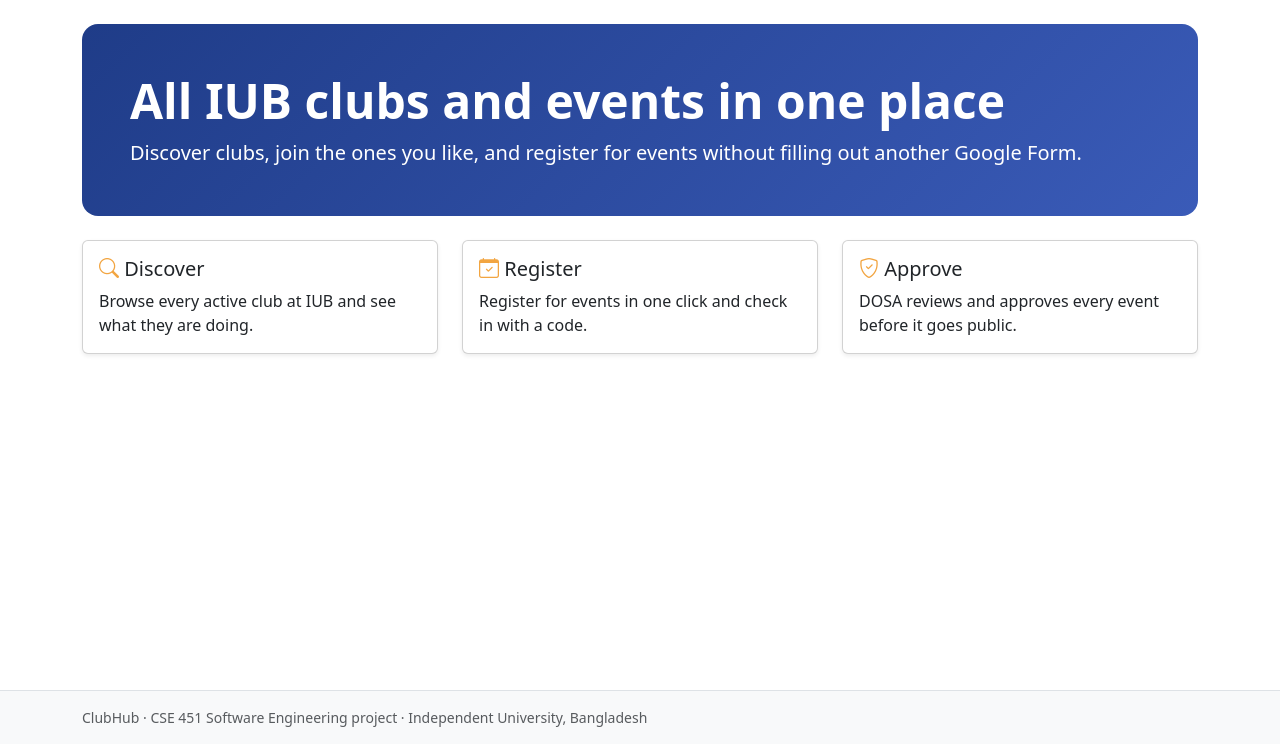
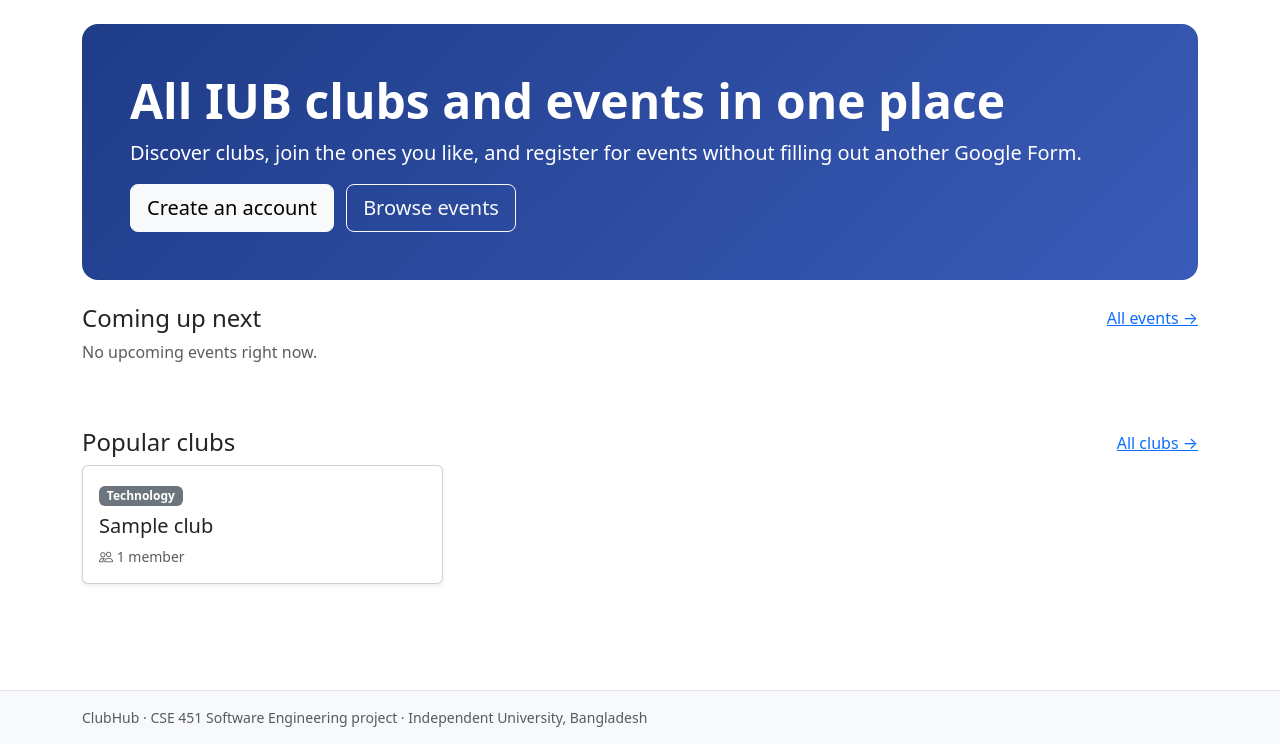
Before and after one commit to sadmanmahmood3/clubhub, a Django app: page / in a window 1280 px wide. Shown: the part 56-800 px from the top of the page. Run offline with Django 5.2, Linux system fonts and the light colour scheme; tables that the repository leaves empty hold one stand-in row (values such as "Sample post").

Commit message:
Show upcoming events and popular clubs on home page

```diff
--- a/accounts/views.py
+++ b/accounts/views.py
@@ -1,6 +1,7 @@
 from django.contrib import messages
 from django.contrib.auth import login
 from django.contrib.auth.decorators import login_required
+from django.db.models import Count, Q
 from django.shortcuts import redirect, render
 from django.utils import timezone
 
@@ -9,6 +10,20 @@ from events.models import Event
 
 from .forms import ProfileForm, SignUpForm
 from .models import User
+
+
+def home(request):
+    """Landing page: next few events and the most popular clubs."""
+    upcoming_events = Event.objects.filter(
+        status=Event.Status.APPROVED, start_time__gte=timezone.now()
+    ).select_related("club")[:3]
+    popular_clubs = Club.objects.filter(is_active=True).annotate(
+        member_count=Count("memberships", filter=Q(memberships__status=Membership.Status.APPROVED))
+    ).order_by("-member_count", "name")[:3]
+    return render(request, "home.html", {
+        "upcoming_events": upcoming_events,
+        "popular_clubs": popular_clubs,
+    })
 
 
 def signup(request):
--- a/config/urls.py
+++ b/config/urls.py
@@ -2,14 +2,15 @@
 Each app keeps its own urls.py; they are plugged in here."""
 from django.contrib import admin
 from django.urls import include, path
-from django.views.generic import TemplateView
+
+from accounts import views as account_views
 
 admin.site.site_header = "ClubHub Administration"
 admin.site.site_title = "ClubHub Admin"
 
 urlpatterns = [
     path("admin/", admin.site.urls),
-    path("", TemplateView.as_view(template_name="home.html"), name="home"),
+    path("", account_views.home, name="home"),
     path("accounts/", include("accounts.urls")),
     path("clubs/", include("clubs.urls")),
     path("events/", include("events.urls")),
--- a/templates/home.html
+++ b/templates/home.html
@@ -3,36 +3,58 @@
 {% block content %}
 <section class="hero rounded-4 p-5 mb-4">
   <h1 class="display-5 fw-bold">All IUB clubs and events in one place</h1>
-  <p class="lead mb-0">
+  <p class="lead">
     Discover clubs, join the ones you like, and register for events without filling out
     another Google Form.
   </p>
+  {% if user.is_authenticated %}
+    <a class="btn btn-light btn-lg" href="{% url 'accounts:dashboard' %}">Go to my dashboard</a>
+  {% else %}
+    <a class="btn btn-light btn-lg" href="{% url 'accounts:signup' %}">Create an account</a>
+    <a class="btn btn-outline-light btn-lg ms-2" href="{% url 'events:list' %}">Browse events</a>
+  {% endif %}
 </section>
 
-<div class="row g-4">
+<div class="d-flex justify-content-between align-items-center mb-2">
+  <h2 class="h4 mb-0">Coming up next</h2>
+  <a href="{% url 'events:list' %}">All events &rarr;</a>
+</div>
+<div class="row g-3 mb-5">
+  {% for event in upcoming_events %}
     <div class="col-md-4">
       <div class="card h-100 shadow-sm">
         <div class="card-body">
-        <h5 class="card-title"><i class="bi bi-search"></i> Discover</h5>
-        <p class="card-text">Browse every active club at IUB and see what they are doing.</p>
+          <div class="small text-uppercase text-muted">{{ event.club.name }}</div>
+          <h5 class="card-title mt-1">{{ event.title }}</h5>
+          <p class="small mb-0"><i class="bi bi-calendar-event"></i> {{ event.start_time|date:"D, M j, g:i A" }}</p>
+          <p class="small"><i class="bi bi-geo-alt"></i> {{ event.venue }}</p>
+          <a href="{% url 'events:detail' event.pk %}" class="stretched-link"></a>
         </div>
       </div>
     </div>
+  {% empty %}
+    <p class="text-muted">No upcoming events right now.</p>
+  {% endfor %}
+</div>
+
+<div class="d-flex justify-content-between align-items-center mb-2">
+  <h2 class="h4 mb-0">Popular clubs</h2>
+  <a href="{% url 'clubs:list' %}">All clubs &rarr;</a>
+</div>
+<div class="row g-3">
+  {% for club in popular_clubs %}
     <div class="col-md-4">
       <div class="card h-100 shadow-sm">
         <div class="card-body">
-        <h5 class="card-title"><i class="bi bi-calendar-check"></i> Register</h5>
-        <p class="card-text">Register for events in one click and check in with a code.</p>
+          <span class="badge bg-secondary">{{ club.get_category_display }}</span>
+          <h5 class="card-title mt-2">{{ club.name }}</h5>
+          <p class="small text-muted mb-0"><i class="bi bi-people"></i> {{ club.member_count }} member{{ club.member_count|pluralize }}</p>
+          <a href="{{ club.get_absolute_url }}" class="stretched-link"></a>
         </div>
       </div>
     </div>
-  <div class="col-md-4">
-    <div class="card h-100 shadow-sm">
-      <div class="card-body">
-        <h5 class="card-title"><i class="bi bi-shield-check"></i> Approve</h5>
-        <p class="card-text">DOSA reviews and approves every event before it goes public.</p>
-      </div>
-    </div>
-  </div>
+  {% empty %}
+    <p class="text-muted">No clubs yet.</p>
+  {% endfor %}
 </div>
 {% endblock %}
```
Lines whose indentation alone changed are shown as unchanged.
